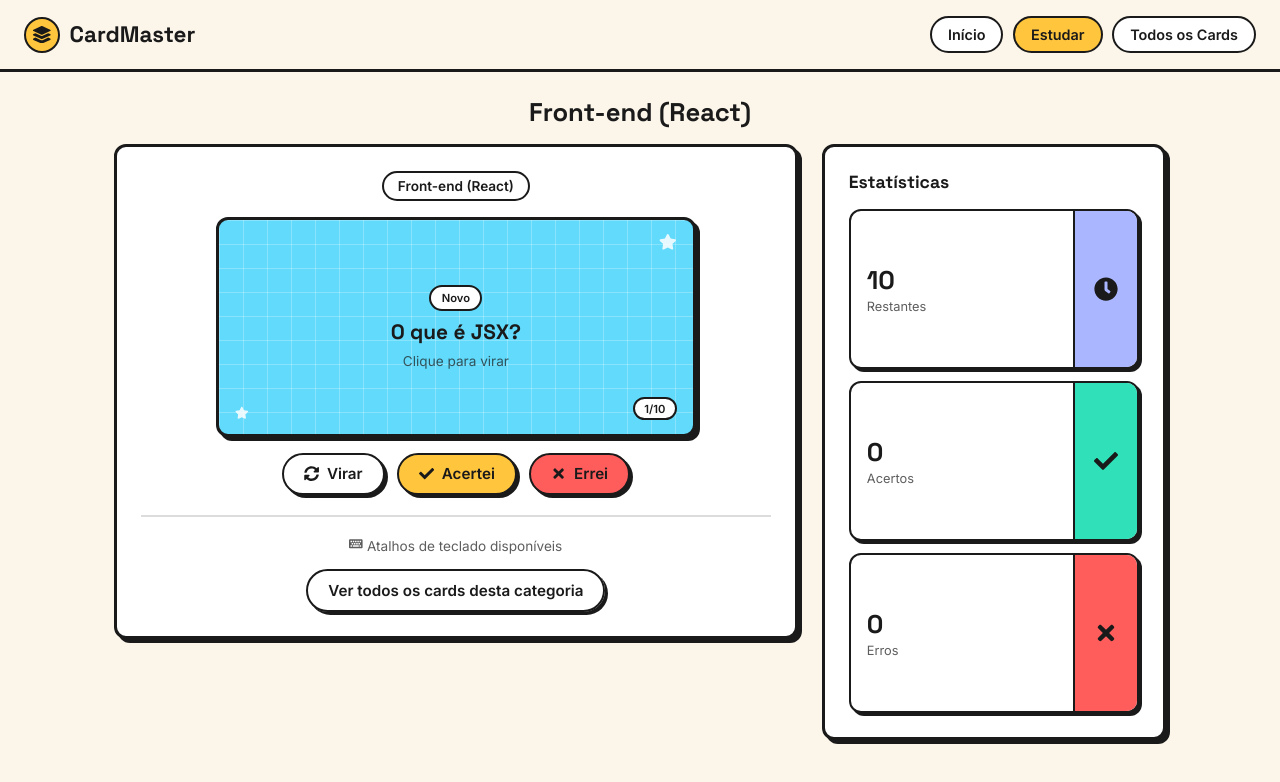
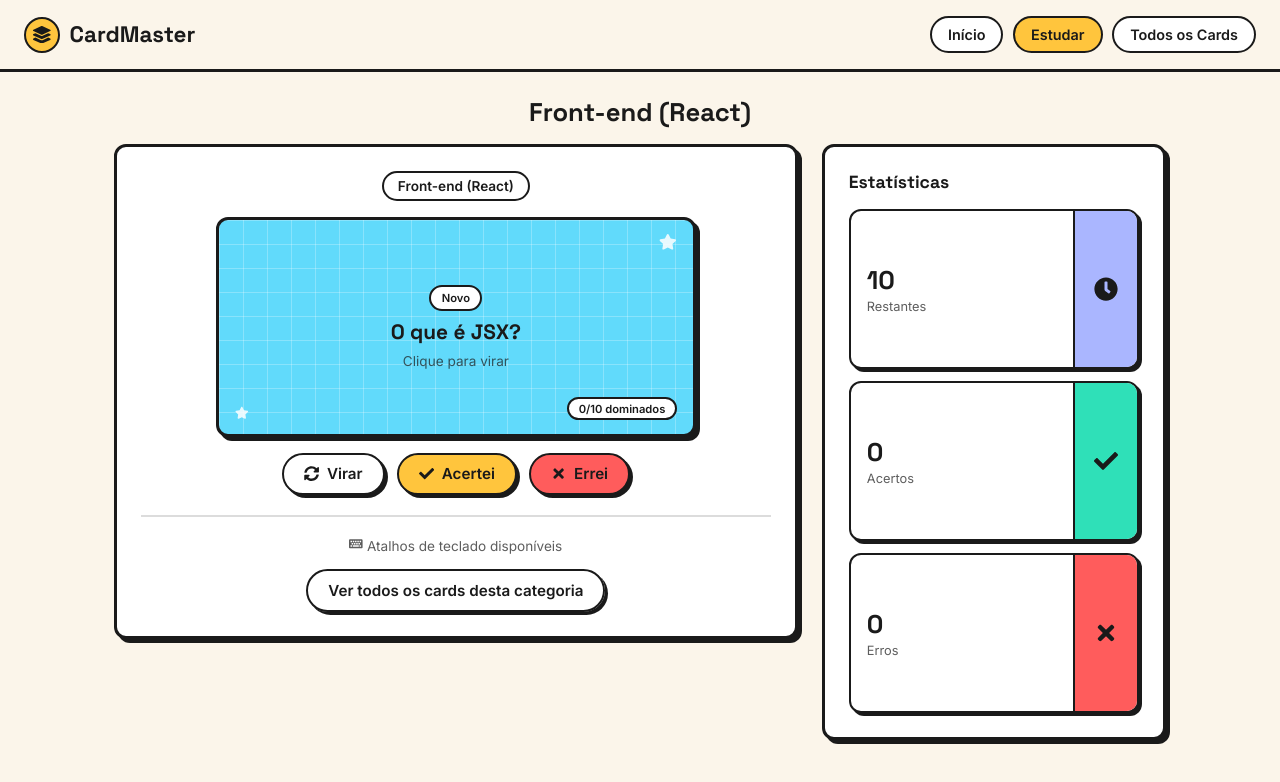
Before and after one commit to Cleok3Lima/frontend-avancado-mvp, a React (Vite) app: page /study/react in a window 1280 px wide. Shown: the top 782 px of the page. Built offline with nearby package versions, Linux system fonts and the light colour scheme.

Commit message:
fix: show category mastered count in Study Mode card counter
The counter was computed as cards.length - queue.length + 1, which only
moves on correct answers and reads like a queue position ("2/10" on the
third card shown). It now shows the same mastered count used on Home.

Closes #12

```diff
--- a/src/pages/StudyMode/StudyMode.jsx
+++ b/src/pages/StudyMode/StudyMode.jsx
@@ -26,10 +26,11 @@ import {
 export function StudyMode() {
   const { categoryId } = useParams();
   const navigate = useNavigate();
-  const { categories, getCardsByCategory, markCorrect, markWrong, isLoading } = useFlashcards();
+  const { categories, getCardsByCategory, getCategoryStats, markCorrect, markWrong, isLoading } = useFlashcards();
 
   const categoria = categories.find((c) => c.id === categoryId);
   const categoryCards = getCardsByCategory(categoryId);
+  const categoryStats = getCategoryStats(categoryId);
 
   const [fila, setFila] = useState([]);
   const [inicializada, setInicializada] = useState(false);
@@ -49,7 +50,6 @@ export function StudyMode() {
   }, [isLoading, inicializada, categoryCards]);
 
   const cartaAtual = inicializada ? categoryCards.find((card) => card.id === fila[0]) : undefined;
-  const posicaoAtual = categoryCards.length - fila.length + 1;
 
   function handleAcertar(cardId) {
     markCorrect(cardId);
@@ -145,7 +145,7 @@ export function StudyMode() {
             <FlashcardInterativo
               card={cartaAtual}
               corCategoria={categoria?.color}
-              progresso={`${posicaoAtual}/${categoryCards.length}`}
+              progresso={`${categoryStats.mastered}/${categoryStats.total} dominados`}
               onAcertar={handleAcertar}
               onErrar={handleErrar}
             />
```
